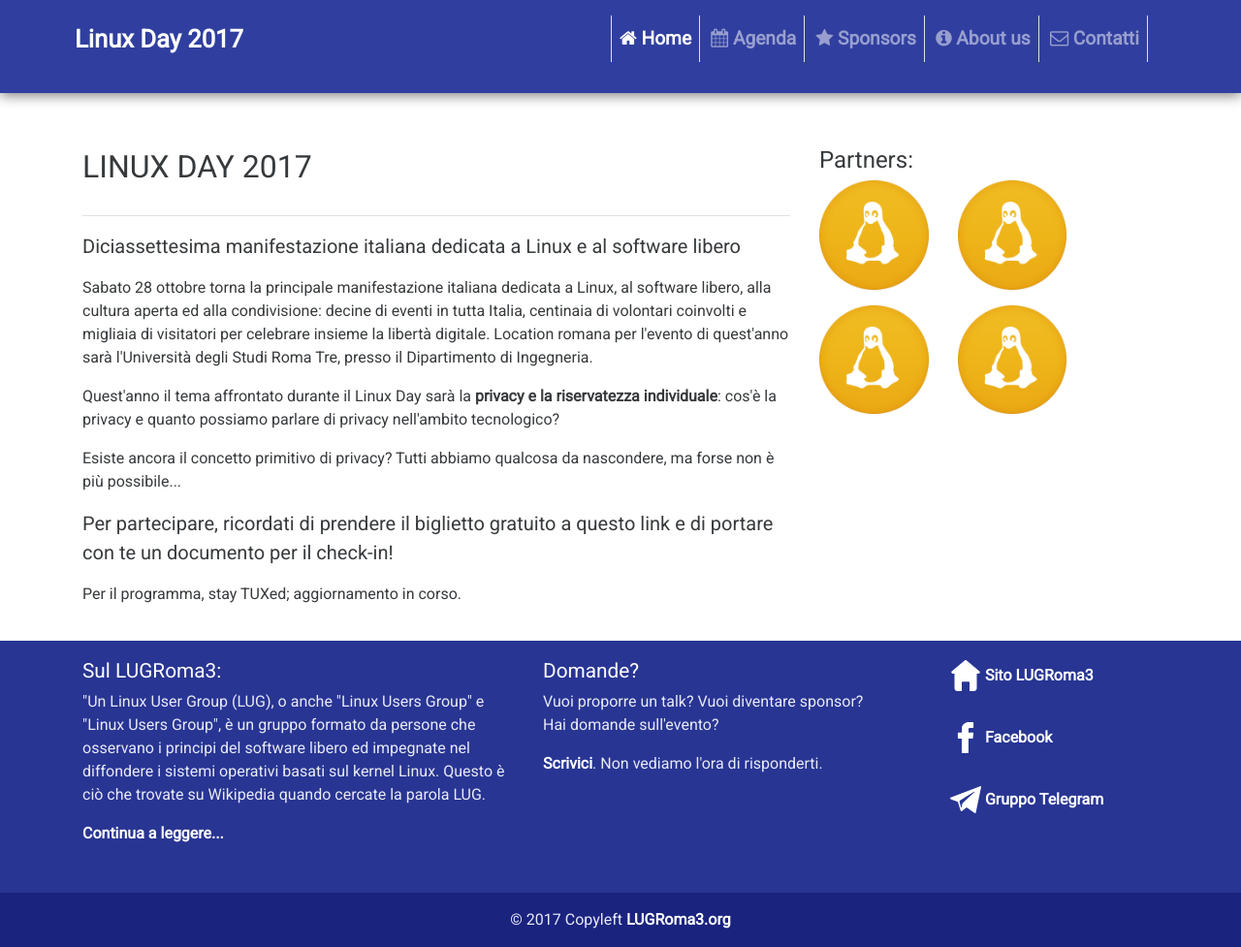
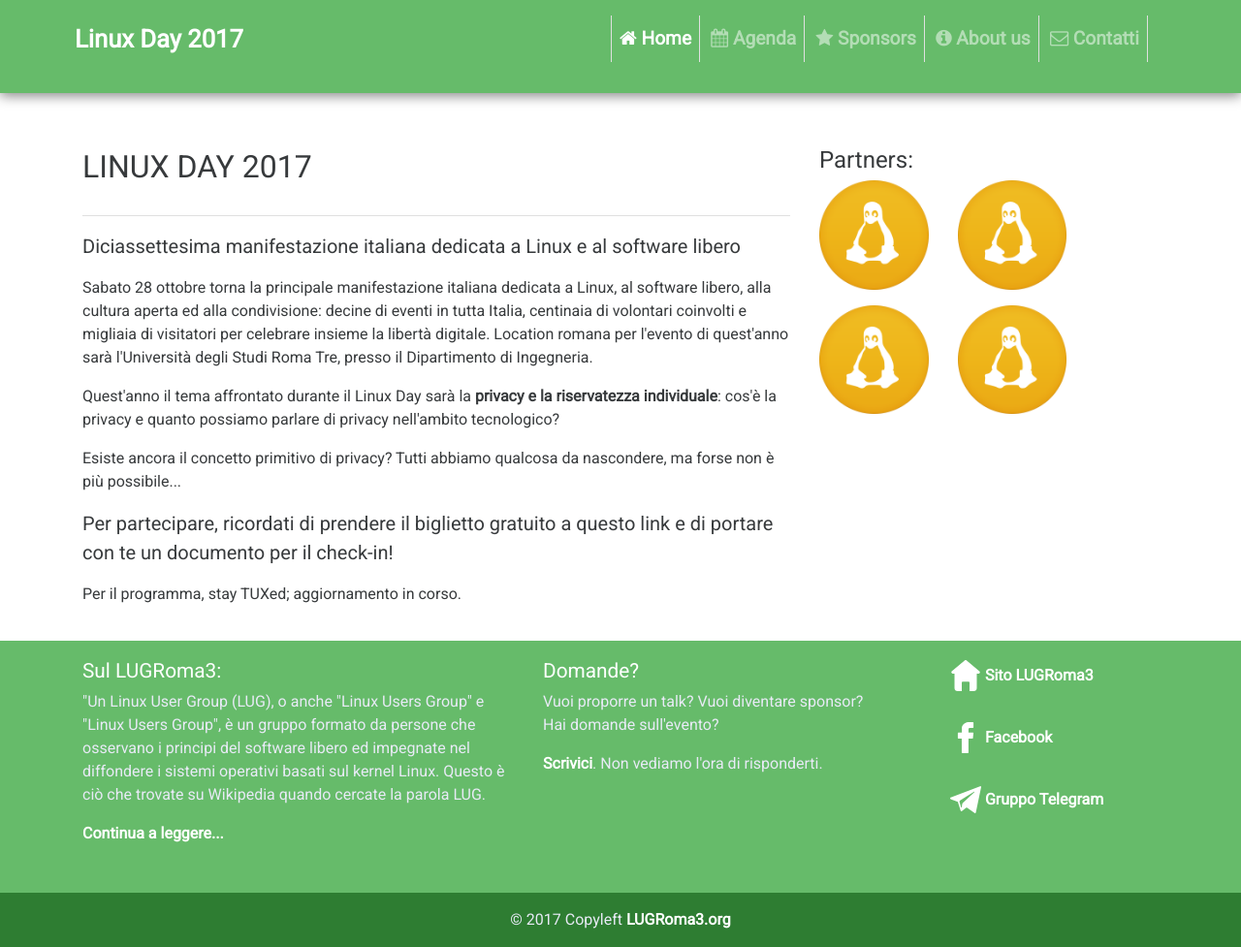
Before and after one commit to FedericoPonzi/ld2017, a PHP site: page /index.php in a window 1280 px wide. Shown: the whole page at 97% size. Run offline with PHP 8.4, Linux system fonts and the light colour scheme; some libraries are stand-ins or nearby versions.

Commit message:
A fresh air explosion

```diff
--- a/css/style.css
+++ b/css/style.css
@@ -16,7 +16,7 @@ p.lead {
 .navbar-custom {
   border-color: transparent;
   padding: 1rem 1rem 2rem 0;
-  background-color: #303F9F;
+  background-color: #66BB6A;
   box-shadow: 0px 3px 12px #888888;
 }
 
@@ -63,7 +63,7 @@ aside .row {
 .page-footer{
   margin-top: 20px;
   padding-top: 20px;
-  background-color: #283593;
+  background-color: #66BB6A;
   color: #E8EAF6;
 }
 
@@ -90,7 +90,7 @@ aside .row {
   width: 32px;
 }
 .footer-copyright {
-  background-color:#1A237E;
+  background-color: #2E7D32;
   margin-top:3em;
 
 }
```
